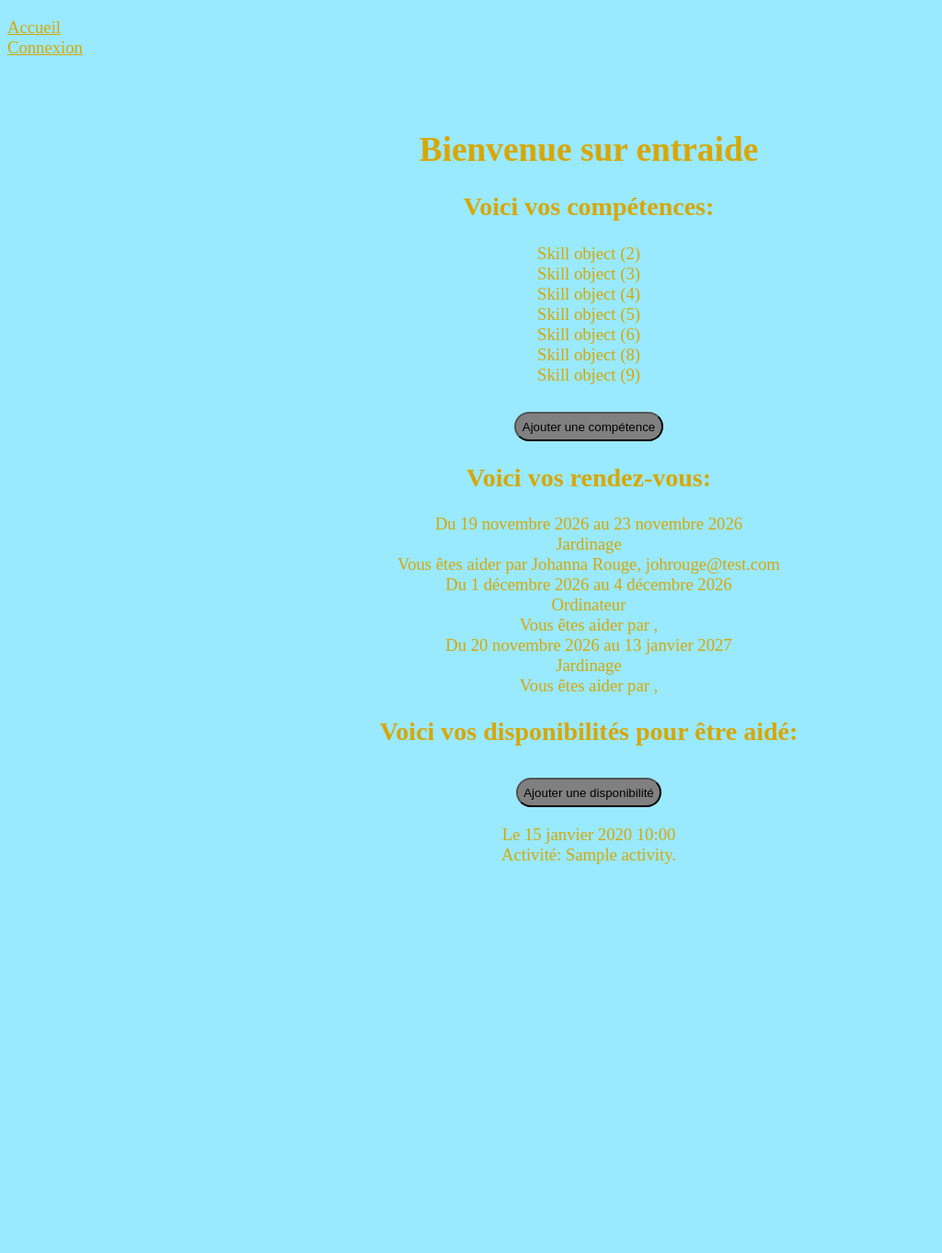
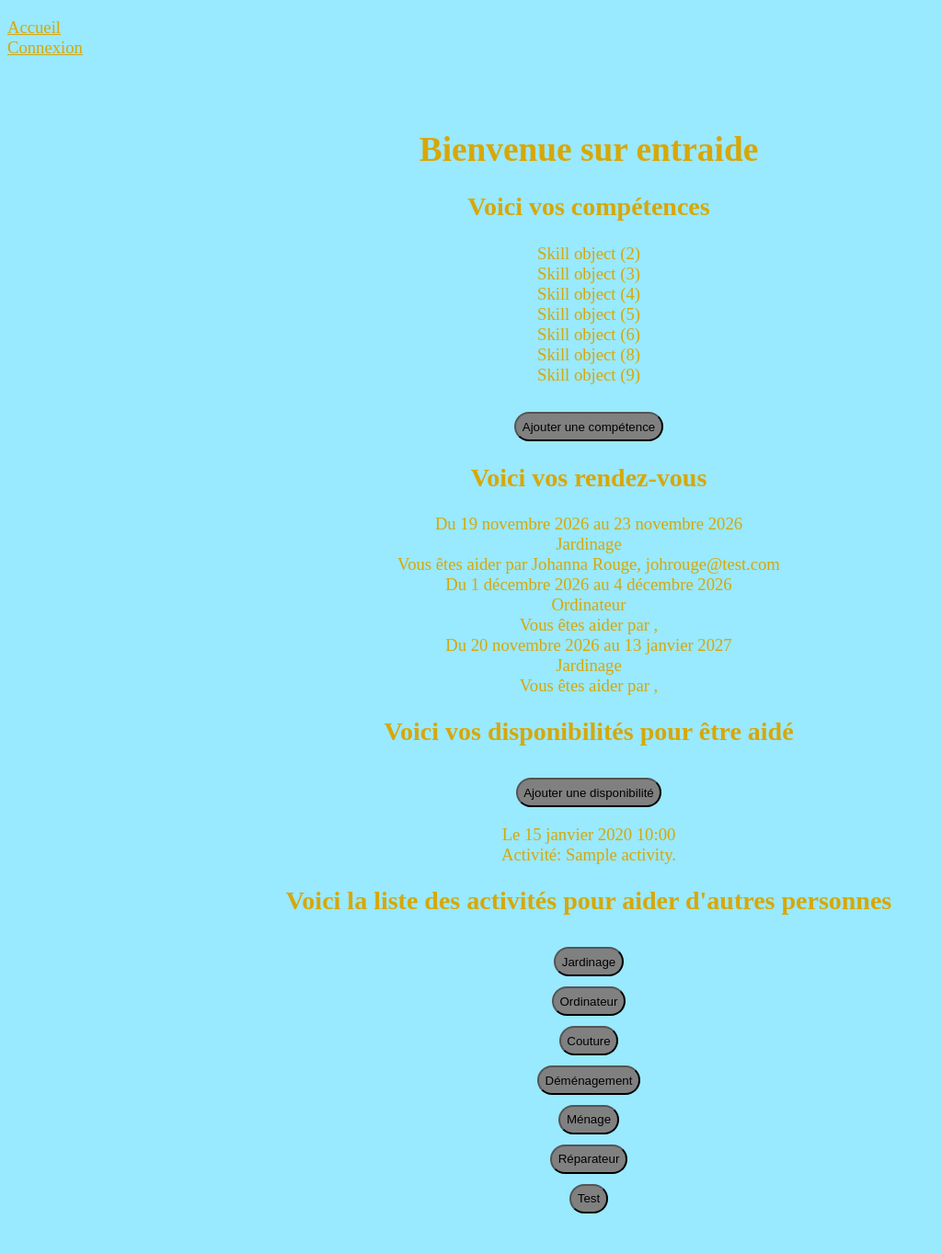
Before and after one commit to MathieuROCANCOURT/Skill-sharing-website, a Django app: template skill_sharing/templates/skill_sharing/home.html in a window 1280 px wide. Shown: the whole page at 92% size, without its empty margins (0-1024 px from the left). Before the commit the page ends 940 px from the top, so only its background shows below. Run offline with Django 5.2, Linux system fonts and the light colour scheme; data comes from the database, SQL or seed files in the repository; the template is opened without the code that fills it: values that come from a table or form of the project are taken from there, most other values are stand-ins (such as "Sample title", 1, 10 or a date in 2020); parts of the project's set-up code (start-up, migrations or seed data) failed here and were passed over.

Commit message:
feat: Display all activities where the user can can support an another user.

```diff
--- a/skill_sharing/templates/skill_sharing/home.html
+++ b/skill_sharing/templates/skill_sharing/home.html
@@ -4,7 +4,7 @@
 <h1>Bienvenue sur entraide {{ user.first_name }}</h1>
 
 {% if skills %}
-<h2>Voici vos compétences:</h2>
+<h2>Voici vos compétences</h2>
 <ul>
     {% for skill in skills %}
     <li>{{ skill }}</li>
@@ -16,7 +16,7 @@
 <a href="{% url 'skill_sharing:add_skill' %}"><input type="button" value="Ajouter une compétence"></a>
 
 {% if slots %}
-<h2>Voici vos rendez-vous:</h2>
+<h2>Voici vos rendez-vous</h2>
 <ul>
     {% for slot in slots %}
     <li>
@@ -40,7 +40,7 @@
 <p>Vous n'avez pas de rendez-vous pour le moment.</p>
 {% endif %}
 
-<h2>Voici vos disponibilités pour être aidé:</h2>
+<h2>Voici vos disponibilités pour être aidé</h2>
 <a href="{% url 'skill_sharing:add_available_slot' %}"><input type="button" value="Ajouter une disponibilité"></a>
 {% if slots_available %}
 <ul>
@@ -59,4 +59,17 @@
 {% else %}
 <p>Vous n'avez pas de disponibilité pour le moment.</p>
 {% endif %}
+
+<h2>Voici la liste des activités pour aider d'autres personnes</h2>
+{% if activity_list %}
+<ul>
+    {% for activity in activity_list %}
+    <li>
+        <a href="{% url 'skill_sharing:help_slot' activity.id %}"><button>{{ activity.activity_name }}</button></a>
+    </li>
+    {% endfor %}
+</ul>
+{% else %}
+<p>Pas d'activité</p>
+{% endif %}
 {% endblock %}
```
